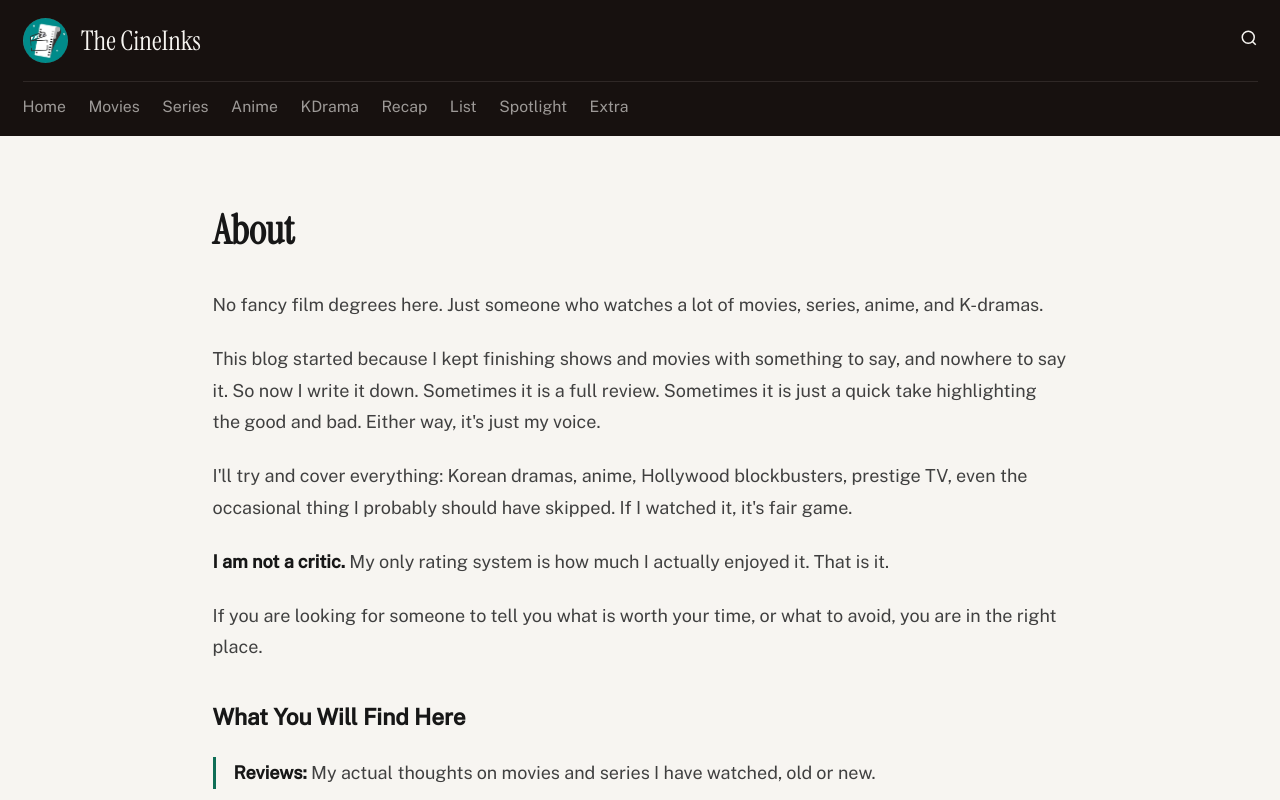
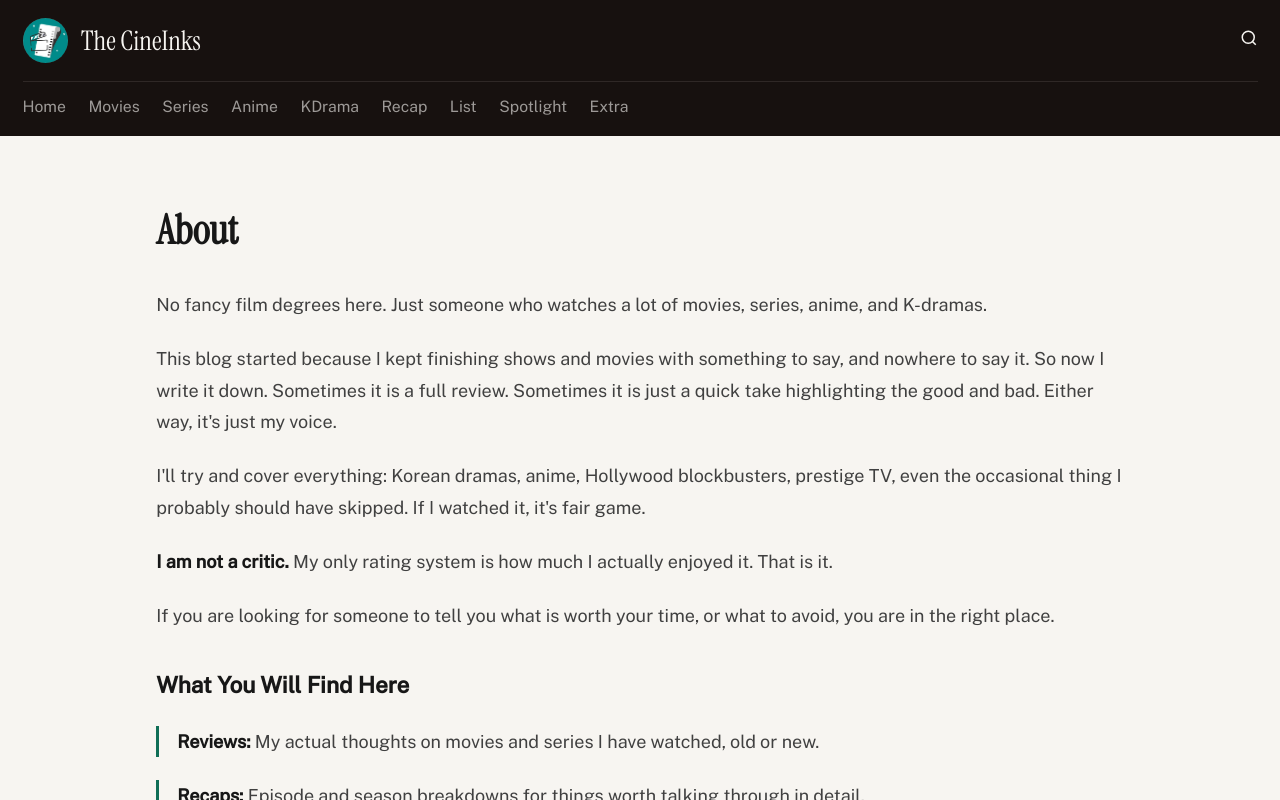
Before and after one commit to MariaEgbuna/the-cineinks, a Next.js app: page /about in a window 1280 px wide. Shown: the top 800 px of the page. Built offline with nearby package versions, Linux system fonts and the light colour scheme.

Commit message:
width changes to about page

```diff
--- a/app/about/page.tsx
+++ b/app/about/page.tsx
@@ -1,7 +1,7 @@
 export default function AboutPage() {
   return (
     <main className="bg-cream py-16">
-      <div className="max-w-[900px] mx-auto px-5 prose prose-neutral">
+      <div className="max-w-225 mx-auto px-5 prose prose-neutral">
         <h1 className="font-serif">About</h1>
 
         <p>
```
